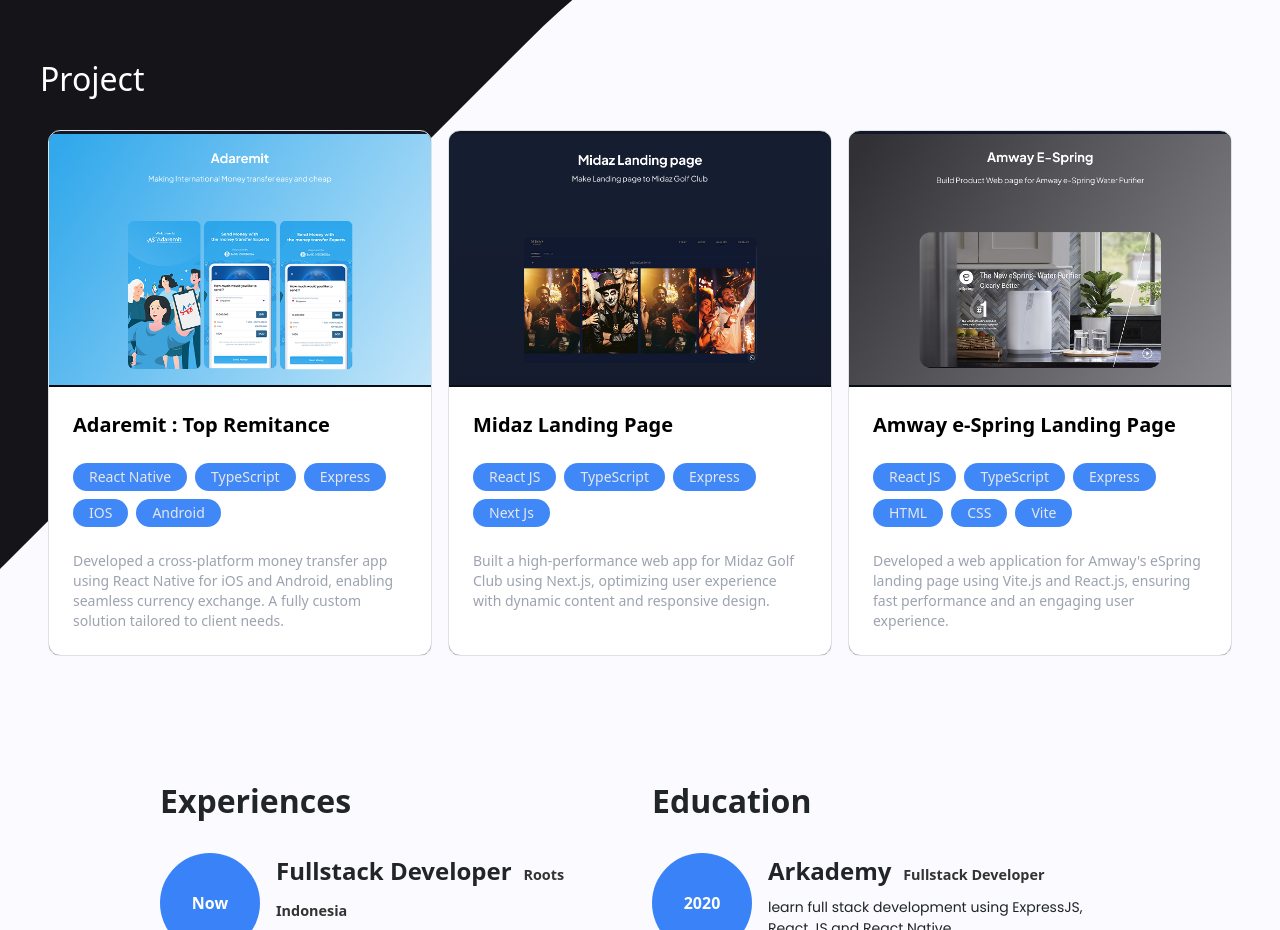
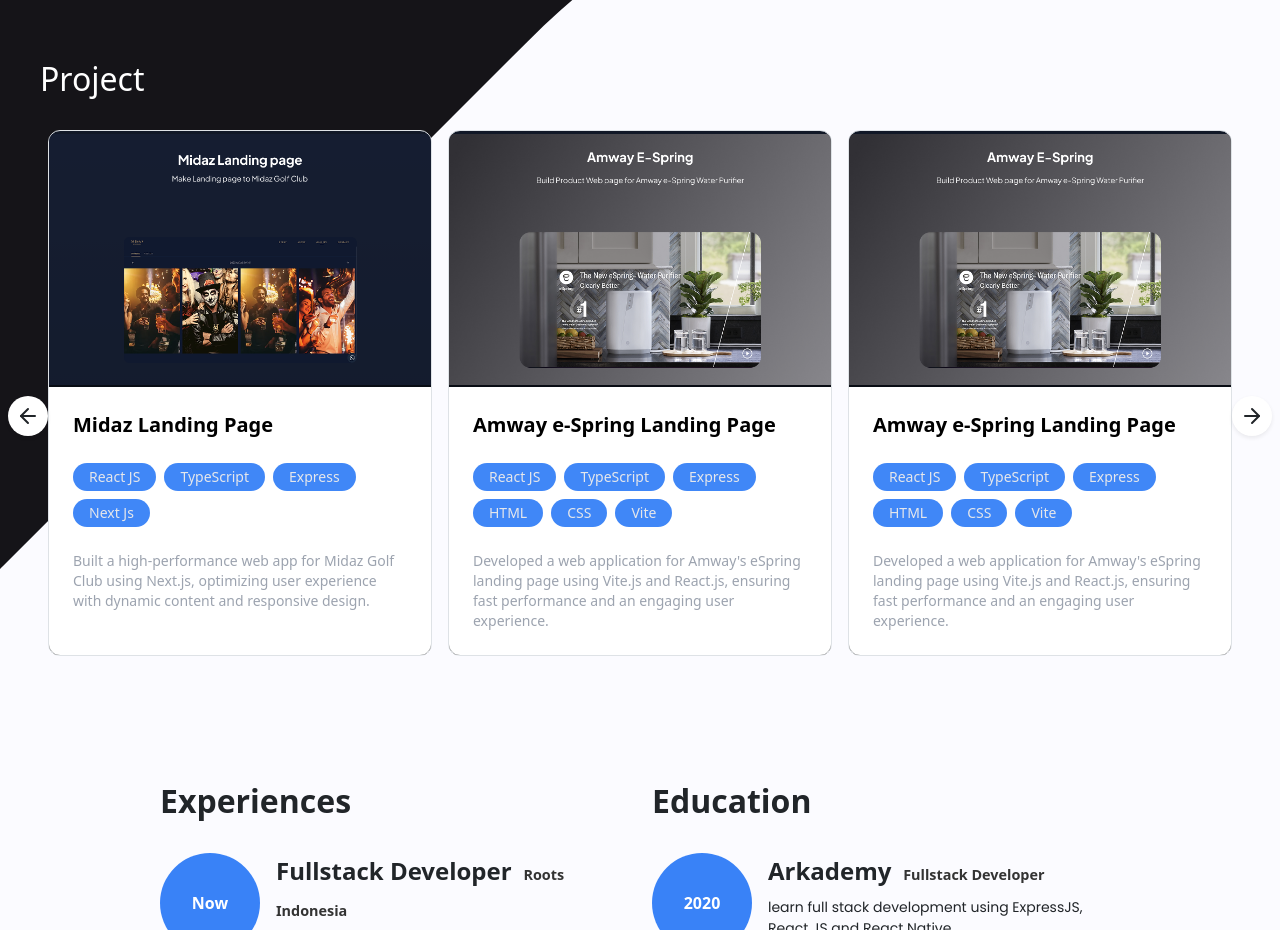
Before and after one commit to ALIFKI/frontend-alif, a React (Create React App) app: page / in a window 1280 px wide. Shown: the part 780-1710 px from the top of the page. Built offline with nearby package versions, Linux system fonts and the light colour scheme.

Commit message:
Add custom arrow components for carousel navigation and update project details in HomePage

```diff
--- /dev/null
+++ b/src/Components/Arrow/index.jsx
@@ -0,0 +1,37 @@
+import { ArrowLeft, ArrowRight } from "lucide-react";
+
+function ArrowLeftComponent(props) {
+  const { className, style, onClick } = props;
+  return (
+    <div
+      className={`bg-white h-10 w-10 left-0 -bottom-12 lg:-left-8 md:top-[50%] md:h-10 md:w-10 shadow-sm rounded-full md:-left-[20px] flex justify-center items-center`}
+      onClick={onClick}
+      style={{
+        position: "absolute",
+        zIndex: 200,
+        // top: "50%",
+      }}
+    >
+      <ArrowLeft></ArrowLeft>
+    </div>
+  );
+}
+
+function ArrowRightComponent(props) {
+  const { className, style, onClick } = props;
+  return (
+    <div
+      className={`bg-white h-10 w-10 left-12 -bottom-12 md:left-auto lg:-right-8 md:top-[50%] md:h-10 md:w-10 shadow-sm rounded-full md:-right-[20px] flex justify-center items-center`}
+      onClick={onClick}
+      style={{
+        position: "absolute",
+        zIndex: 200,
+        // top: "50%",
+      }}
+    >
+      <ArrowRight></ArrowRight>
+    </div>
+  );
+}
+
+export { ArrowLeftComponent, ArrowRightComponent };
--- a/src/Page/HomePage/index.js
+++ b/src/Page/HomePage/index.js
@@ -16,6 +16,7 @@
 import Btn from "../../Components/Button";
 import Circle from "../../Components/circle";
 import avatar from "../../Assets/Image/avatar.svg";
+import { ArrowLeftComponent,ArrowRightComponent } from "../../Components/Arrow";
 
 class HomePage extends Component {
   constructor(props) {
@@ -30,7 +31,7 @@
           id: 1,
           name: "Adaremit : Top Remitance",
           image: porto1,
-          stack: ["React Native", "TypeScript", "Express","IOS",'Android'],
+          stack: ["React Native", "TypeScript", "Express", "IOS", "Android"],
           description:
             "Developed a cross-platform money transfer app using React Native for iOS and Android, enabling seamless currency exchange. A fully custom solution tailored to client needs.",
           link: "https://www.google.com",
@@ -39,9 +40,18 @@
           id: 2,
           name: "Midaz Landing Page",
           image: porto2,
-          stack: ["React JS", "TypeScript", "Express",'Next Js'],
+          stack: ["React JS", "TypeScript", "Express", "Next Js"],
           description:
             "Built a high-performance web app for Midaz Golf Club using Next.js, optimizing user experience with dynamic content and responsive design.",
+          link: "https://www.google.com",
+        },
+        {
+          id: 2,
+          name: "Amway e-Spring Landing Page",
+          image: porto3,
+          stack: ["React JS", "TypeScript", "Express", "HTML", "CSS", "Vite"],
+          description:
+            "Developed a web application for Amway's eSpring landing page using Vite.js and React.js, ensuring fast performance and an engaging user experience.",
           link: "https://www.google.com",
         },
         {
@@ -109,9 +119,8 @@
       autoplay: true,
       slidesToShow: 3,
       slidesToScroll: 3,
-      nextArrow: null,
-      prevArrow: null,
-      arrows: false,
+      nextArrow: <ArrowRightComponent />,
+      prevArrow: <ArrowLeftComponent />,
       appendDots: (dots) => (
         <div
           style={{
@@ -399,7 +408,7 @@
             </Col>
             <Col md="12">
               {/* Portofolio Page */}
-              <Slider {...settings}>
+              <Slider className="relative" {...settings}>
                 {this.state.list_project.map((item, index) => {
                   return (
                     <div className="flex max-w-md px-2 group">
--- a/tailwind.config.js
+++ b/tailwind.config.js
@@ -1,6 +1,6 @@
 /** @type {import('tailwindcss').Config} */
 module.exports = {
-  content: ["./src/**/*.{html,js}"],
+  content: ["./src/**/*.{html,js,jsx}"],
   theme: {
     extend: {},
   },
```
